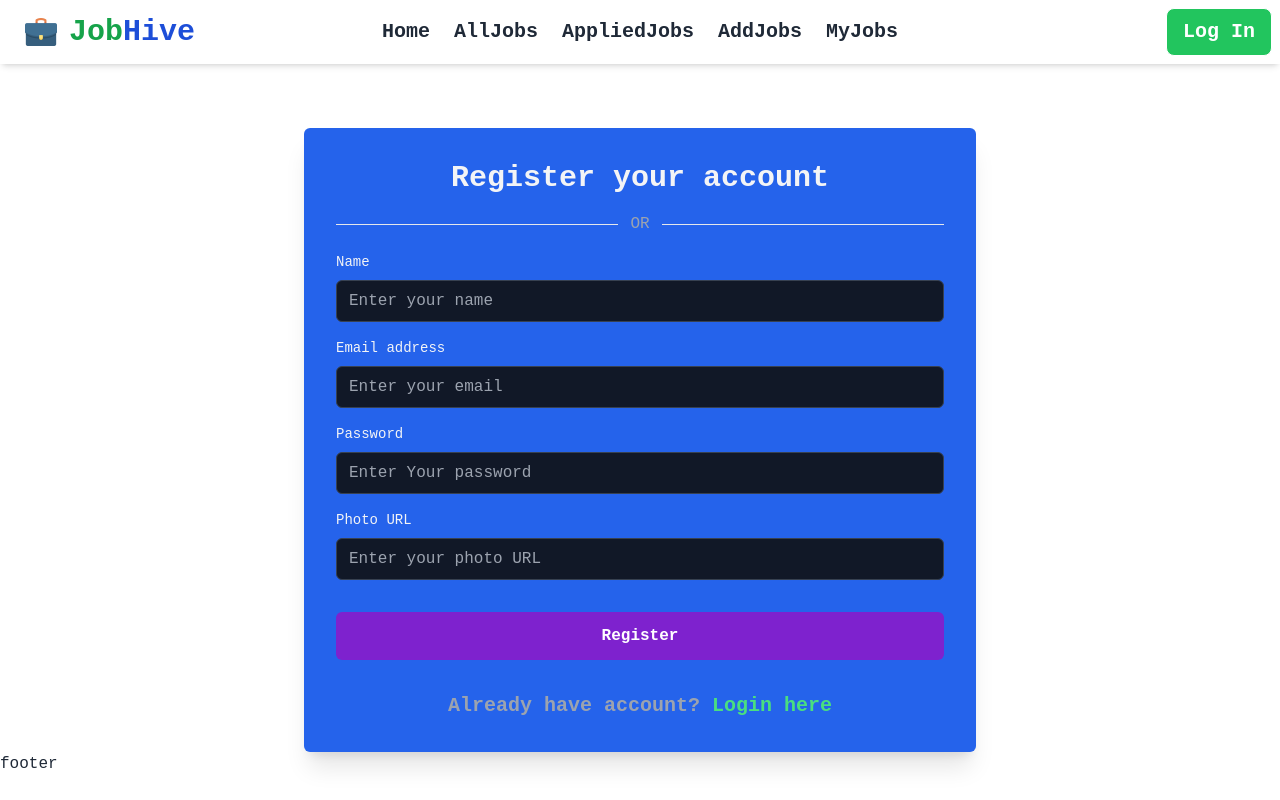
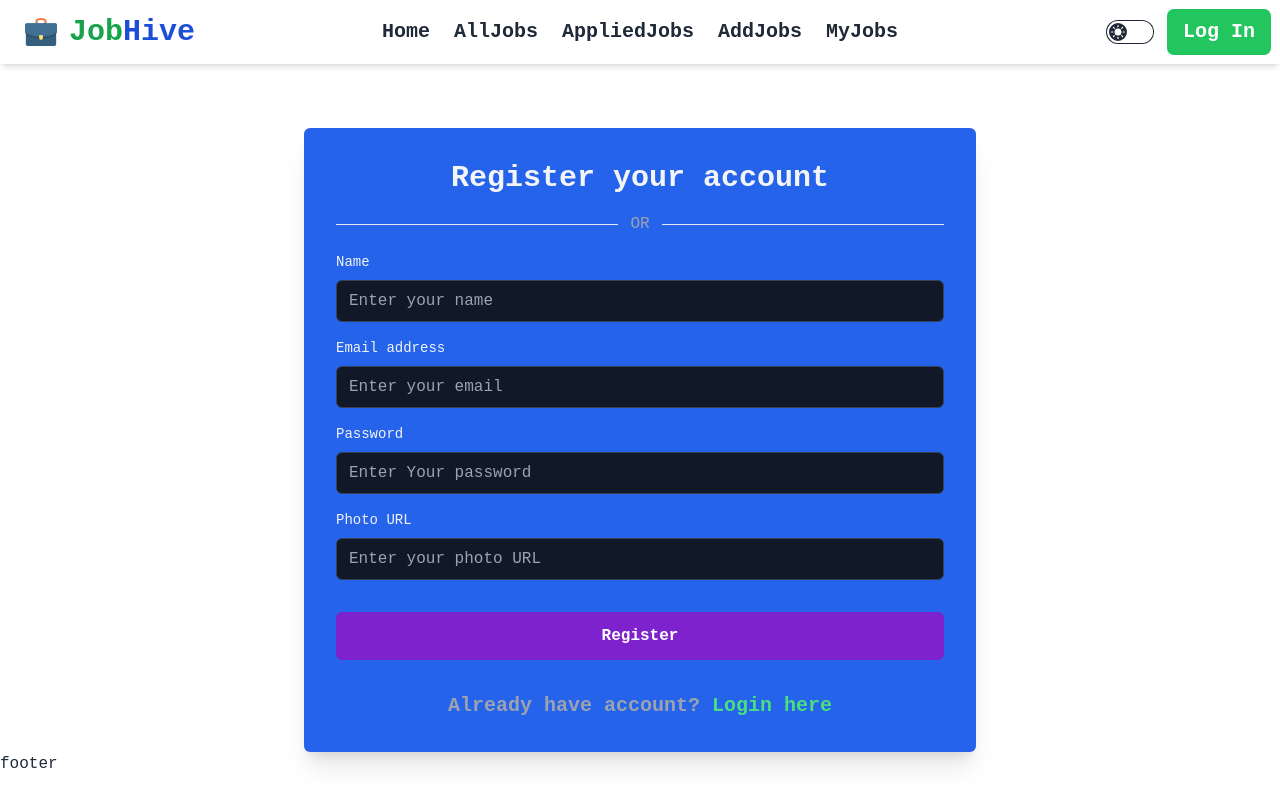
Before and after one commit to AhmedMiraz1/job-hive, a React (Vite) app: page /register in a window 1280 px wide. Built offline with nearby package versions, Linux system fonts and the light colour scheme; a web font is replaced by a local one.

Commit message:
firebase config file added

```diff
--- a/index.html
+++ b/index.html
@@ -1,5 +1,5 @@
 <!doctype html>
-<html lang="en" data-theme="light">
+<html lang="en" >
   <head>
     <meta charset="UTF-8" />
     <link rel="icon" type="image/svg+xml" href="/job-search.png" />
--- a/package.json
+++ b/package.json
@@ -10,12 +10,14 @@
     "preview": "vite preview"
   },
   "dependencies": {
+    "firebase": "^10.11.1",
     "localforage": "^1.10.0",
     "match-sorter": "^6.3.4",
     "react": "^18.2.0",
     "react-dom": "^18.2.0",
     "react-icons": "^5.2.1",
     "react-router-dom": "^6.23.0",
+    "react-toastify": "^10.0.5",
     "sort-by": "^1.2.0",
     "swiper": "^11.1.1"
   },
--- /dev/null
+++ b/src/firebase/firebase.config.js
@@ -0,0 +1,21 @@
+// Import the functions you need from the SDKs you need
+import { initializeApp } from "firebase/app";
+import { getAuth } from "firebase/auth";
+// TODO: Add SDKs for Firebase products that you want to use
+// https://firebase.google.com/docs/web/setup#available-libraries
+
+// Your web app's Firebase configuration
+const firebaseConfig = {
+  apiKey: import.meta.env.VITE_apiKey,
+  authDomain: import.meta.env.VITE_authDomain,
+  projectId: import.meta.env.VITE_projectId,
+  storageBucket: import.meta.env.VITE_storageBucket,
+  messagingSenderId: import.meta.env.VITE_messagingSenderId,
+  appId: import.meta.env.VITE_appId,
+};
+
+// Initialize Firebase
+const app = initializeApp(firebaseConfig);
+
+const auth = getAuth(app)
+export default auth
--- a/src/main.jsx
+++ b/src/main.jsx
@@ -6,8 +6,11 @@ import router from './Routes/Router.jsx'
 
 
 
+
 ReactDOM.createRoot(document.getElementById('root')).render(
   <React.StrictMode>
+
     <RouterProvider router={router} />
+
   </React.StrictMode>,
 )
--- a/src/pages/Register.jsx
+++ b/src/pages/Register.jsx
@@ -1,8 +1,51 @@
 
+import { useState } from "react";
 import { Link } from "react-router-dom";
+import { ToastContainer, toast } from "react-toastify";
+import 'react-toastify/dist/ReactToastify.css';
 
 
 const Register = () => {
+    const [registerError, setRegisterError] = useState("");
+    const [success, setSuccess] = useState("");
+
+
+    const handelRegister = event => {
+        event.preventDefault()
+        const form = event.target;
+        const name = form.name.value;
+        const email = form.email.value;
+        const password = form.password.value;
+        const photo = form.photo.value;
+
+        console.log(name, email, password, photo);
+        if (password.length < 6) {
+            setRegisterError(
+              "password should be at least 6 characters",
+              toast.error("password should be at least 6 characters")
+            );
+            return;
+          } else if (!/[A-Z]/.test(password)) {
+            setRegisterError(
+              "Your password should have at least one upperCase character",
+              toast.error(
+                "Your password should have at least one upperCase character"
+              )
+            );
+            return;
+          } else if (!/[a-z]/.test(password)) {
+            setRegisterError(
+              "Your password should have at least one lowerCase character",
+              toast.error(
+                "Your password should have at least one lowerCase character"
+              )
+            );
+            return;
+        }
+        setSuccess("");
+        setRegisterError("");
+
+    }
     return (
         <div className="w-full max-w-2xl p-4 rounded-md shadow-xl sm:p-8 bg-blue-600 text-gray-100 mx-auto mt-16">
         <h2 className="mb-3 text-3xl font-semibold text-center">Register  your account</h2>
@@ -13,7 +56,7 @@ const Register = () => {
             <p className="px-3 text-gray-400">OR</p>
             <hr  className="w-full text-gray-400" />
         </div>
-        <form  className="space-y-8">
+        <form onSubmit={handelRegister}  className="space-y-8">
             <div className="space-y-4">
                 <div className="space-y-2">
                     <label  className="block text-sm">Name</label>
@@ -37,9 +80,21 @@ const Register = () => {
             </div>
             <input className="w-full px-8 py-3 font-semibold rounded-md bg-purple-700 text-white btn-outline" type="submit" value="Register" />
         </form>
+
+        {registerError && (
+         <p className="text-red-500 text-center mb-6 font-medium text-xl">
+           {registerError}
+         </p>
+       )}
+       {success && (
+         <p className="text-green-500 text-center mb-6 font-medium text-xl">
+           {success}
+         </p>
+       )}
         <p className=" text-center text-gray-400 mt-8 font-bold text-xl ">Already have account?
             <Link to='/login' href="#" rel="noopener noreferrer" className=" ml-3 focus:underline hover:underline text-green-400">Login here</Link>
         </p>
+        <ToastContainer />
     </div>
     );
 };
--- a/src/pages/shared/Navbar.jsx
+++ b/src/pages/shared/Navbar.jsx
@@ -1,7 +1,23 @@
 import { Link, NavLink } from 'react-router-dom';
 import logo from '../../assets/suitcase.png'
+import { useEffect, useState } from 'react';
 
 const Navbar = () => {
+
+  const [theme, setTheme] = useState("light");
+
+  useEffect(() => {
+    localStorage.setItem("theme", theme);
+    const localThem = localStorage.getItem("theme");
+    document.querySelector("html").setAttribute("data-theme", localThem);
+  }, [theme]);
+  const handelToggle = (e) => {
+    if (e.target.checked) {
+      setTheme("dark");
+    } else {
+      setTheme("light");
+    }
+  };
   return (
     <div className="navbar bg-base-100">
       <div className="navbar-start">
@@ -110,6 +126,43 @@ const Navbar = () => {
         </ul>
       </div>
       <div className="navbar-end">
+      <label className="cursor-pointer grid place-items-center mr-3 md:ml-4">
+          <input
+            onChange={handelToggle}
+            type="checkbox"
+            value="dark"
+            className="toggle theme-controller bg-base-content row-start-1 col-start-1 col-span-2"
+          />
+          <svg
+            className="col-start-1 row-start-1 stroke-base-100 fill-base-100"
+            xmlns="http://www.w3.org/2000/svg"
+            width="14"
+            height="14"
+            viewBox="0 0 24 24"
+            fill="none"
+            stroke="currentColor"
+            strokeWidth="2"
+            strokeLinecap="round"
+            strokeLinejoin="round"
+          >
+            <circle cx="12" cy="12" r="5" />
+            <path d="M12 1v2M12 21v2M4.2 4.2l1.4 1.4M18.4 18.4l1.4 1.4M1 12h2M21 12h2M4.2 19.8l1.4-1.4M18.4 5.6l1.4-1.4" />
+          </svg>
+          <svg
+            className="col-start-2 row-start-1 stroke-base-100 fill-base-100"
+            xmlns="http://www.w3.org/2000/svg"
+            width="12"
+            height="14"
+            viewBox="0 0 24 24"
+            fill="none"
+            stroke="currentColor"
+            strokeWidth="2"
+            strokeLinecap="round"
+            strokeLinejoin="round"
+          >
+            <path d="M21 12.79A9 9 0 1 1 11.21 3 7 7 0 0 0 21 12.79z"></path>
+          </svg>
+        </label>
         <Link to='/login' className="btn btn-outline text-white font-bold bg-green-500 text-xl">Log In </Link>
       </div>
     </div>
--- a/tailwind.config.js
+++ b/tailwind.config.js
@@ -14,4 +14,7 @@ export default {
   plugins: [
     require('daisyui'),
   ],
+  daisyui: {
+    themes: ["light", "dark",],
+  },
 }
```
Also changed, not shown: 1 other file (tests, documents, lock files or other folders).
